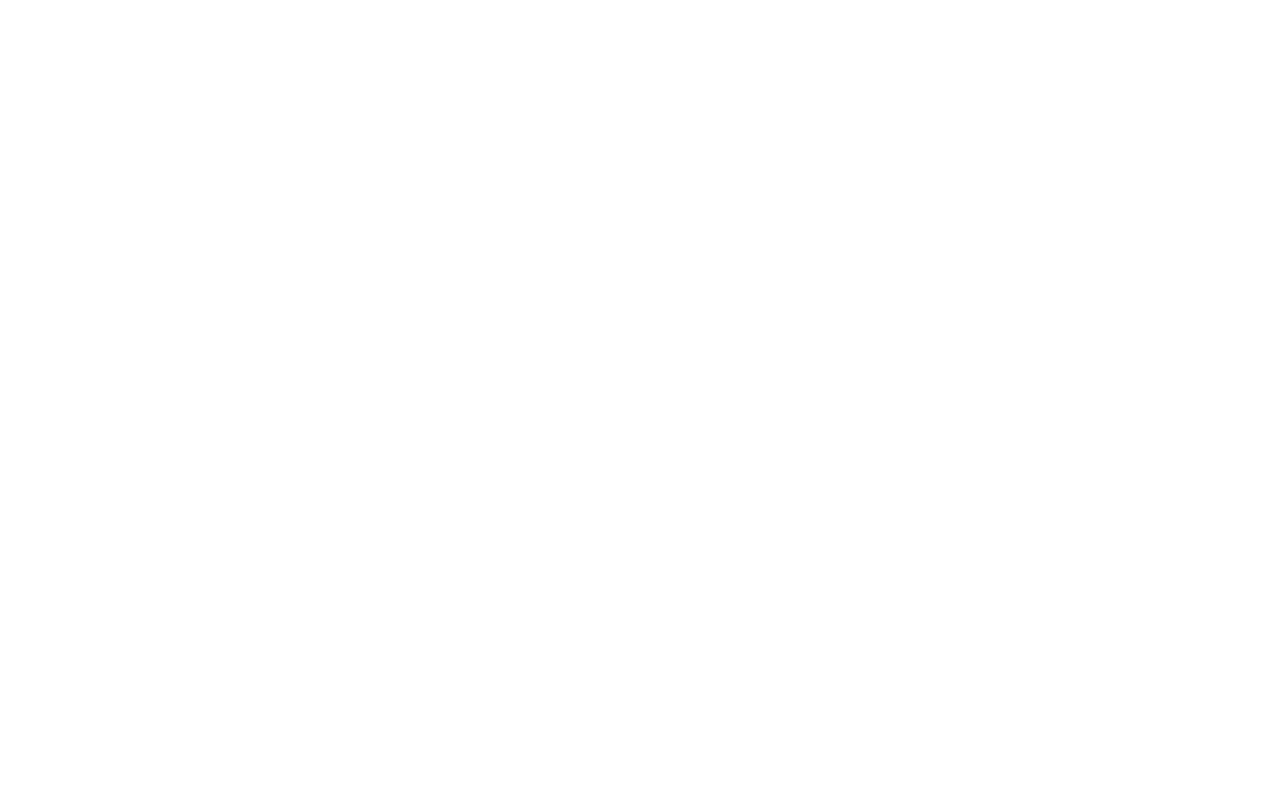
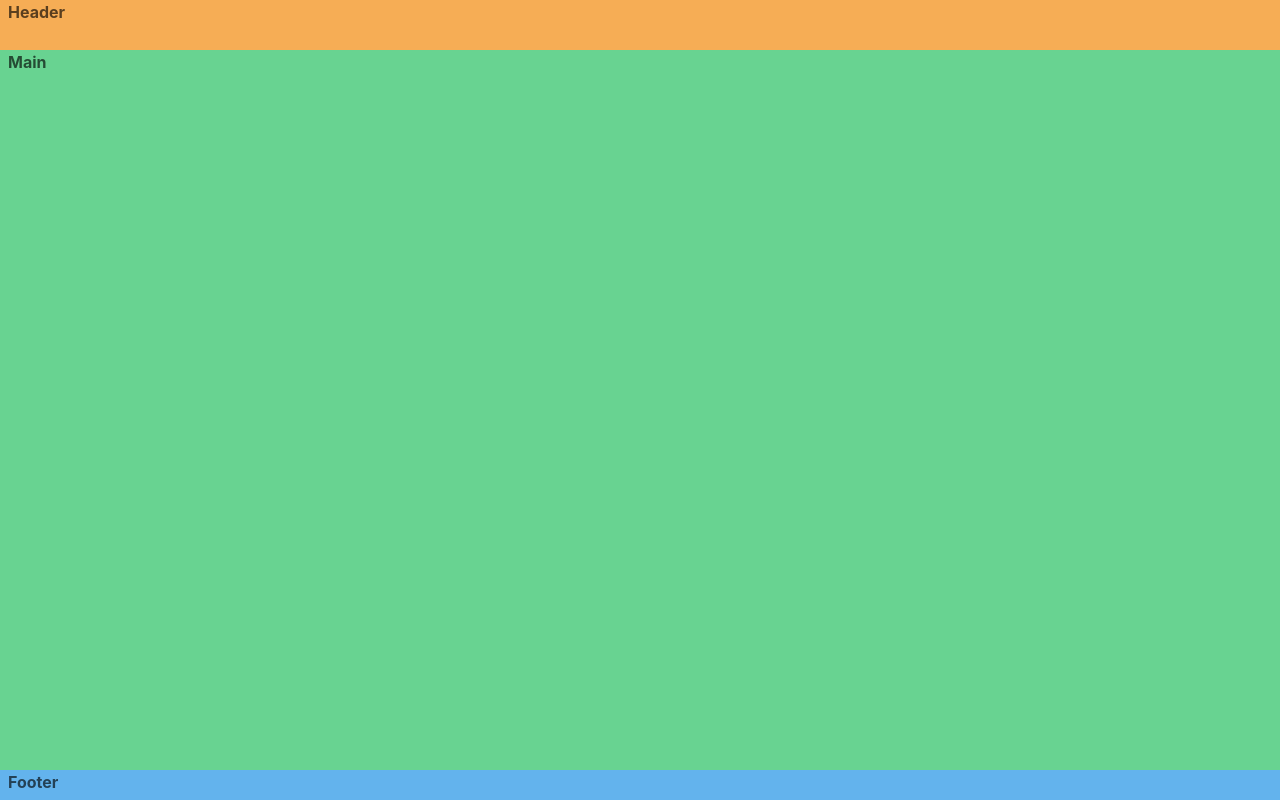
Before and after one commit to NicMortelliti/island-style, a React (Vite) app: page / in a window 1280 px wide. Built offline with nearby package versions, Linux system fonts and the light colour scheme.

Commit message:
configure basic component structure

```diff
--- a/src/App.jsx
+++ b/src/App.jsx
@@ -1,5 +1,28 @@
+import { Grid, GridItem } from '@chakra-ui/react';
+import { Header, Main, Footer } from './components';
+
 export const App = () => {
-  return null;
+  const Layout = () => (
+    <Grid
+      templateAreas={`"header"
+                  "main"
+                  "footer"`}
+      gridTemplateRows={'50px 1fr 30px'}
+      gridTemplateColumns={'1fr'}
+      minH='100vh'
+      color='blackAlpha.700'
+      fontWeight='bold'>
+      <GridItem pl='2' bg='orange.300' area={'header'}>
+        <Header />
+      </GridItem>
+      <GridItem pl='2' bg='green.300' area={'main'}>
+        <Main />
+      </GridItem>
+      <GridItem pl='2' bg='blue.300' area={'footer'}>
+        <Footer />
+      </GridItem>
+    </Grid>
+  );
+
+  return <Layout />;
 };
-
-export default App;
--- /dev/null
+++ b/src/components/footer/Footer.jsx
@@ -0,0 +1,5 @@
+import React from 'react';
+
+export const Footer = () => {
+  return <div>Footer</div>;
+};
--- /dev/null
+++ b/src/components/footer/index.js
@@ -0,0 +1 @@
+export { Footer } from './Footer';
--- /dev/null
+++ b/src/components/header/Header.jsx
@@ -0,0 +1,5 @@
+import React from 'react';
+
+export const Header = () => {
+  return <div>Header</div>;
+};
--- /dev/null
+++ b/src/components/header/index.js
@@ -0,0 +1 @@
+export { Header } from './Header';
--- /dev/null
+++ b/src/components/index.js
@@ -0,0 +1,3 @@
+export { Header } from './header';
+export { Main } from './main';
+export { Footer } from './footer';
--- /dev/null
+++ b/src/components/main/Main.jsx
@@ -0,0 +1,5 @@
+import React from 'react';
+
+export const Main = () => {
+  return <div>Main</div>;
+};
--- /dev/null
+++ b/src/components/main/index.js
@@ -0,0 +1 @@
+export { Main } from './Main';
--- a/src/main.jsx
+++ b/src/main.jsx
@@ -1,6 +1,6 @@
 import React from 'react';
 import ReactDOM from 'react-dom/client';
-import App from './App.jsx';
+import { App } from './App.jsx';
 import { ChakraProvider } from '@chakra-ui/react';
 
 ReactDOM.createRoot(document.getElementById('root')).render(
```
